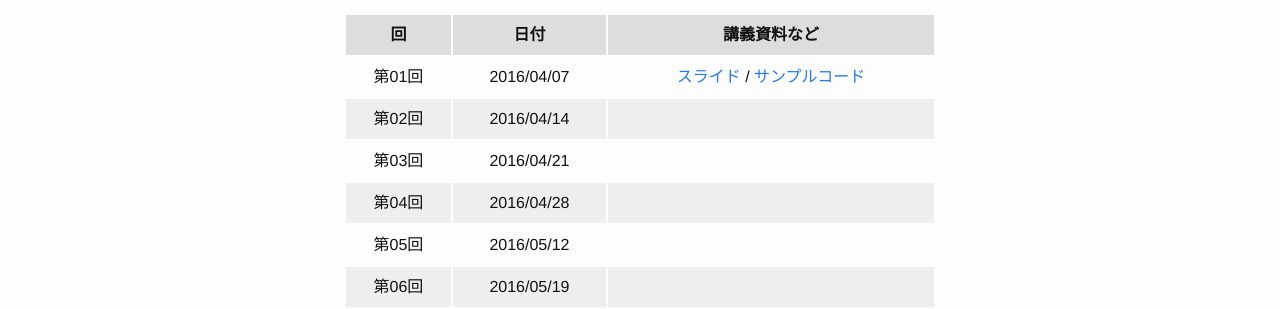
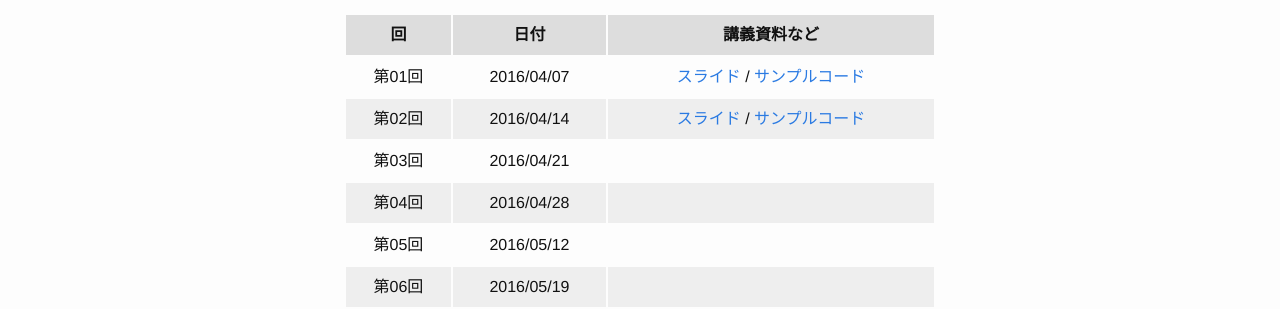
Before and after one commit to s15586yt/sfcjs2016s.github.io, a Jekyll site: the page built from index.md, in a window 1280 px wide. Shown: the part 142-451 px from the top of the page. Built offline with Jekyll 4.4.1, drawn with Linux system fonts in a browser that asks for light colours.

Commit message:
added links for lecture#2

```diff
--- a/index.md
+++ b/index.md
@@ -9,8 +9,8 @@ permalink: /
 
 |回|日付|講義資料など|
 |--|----|------|
-|第01回|2016/04/07|[スライド](slide01) / [サンプルコード](https://github.com/sfcjs2016s/code01) |
-|第02回|2016/04/14||
+|第01回|2016/04/07|[スライド](slide01) / [サンプルコード](https://github.com/sfcjs2016s/code01)|
+|第02回|2016/04/14|[スライド](slide02) / [サンプルコード](https://github.com/sfcjs2016s/code02)|
 |第03回|2016/04/21||
 |第04回|2016/04/28||
 |第05回|2016/05/12||
```
